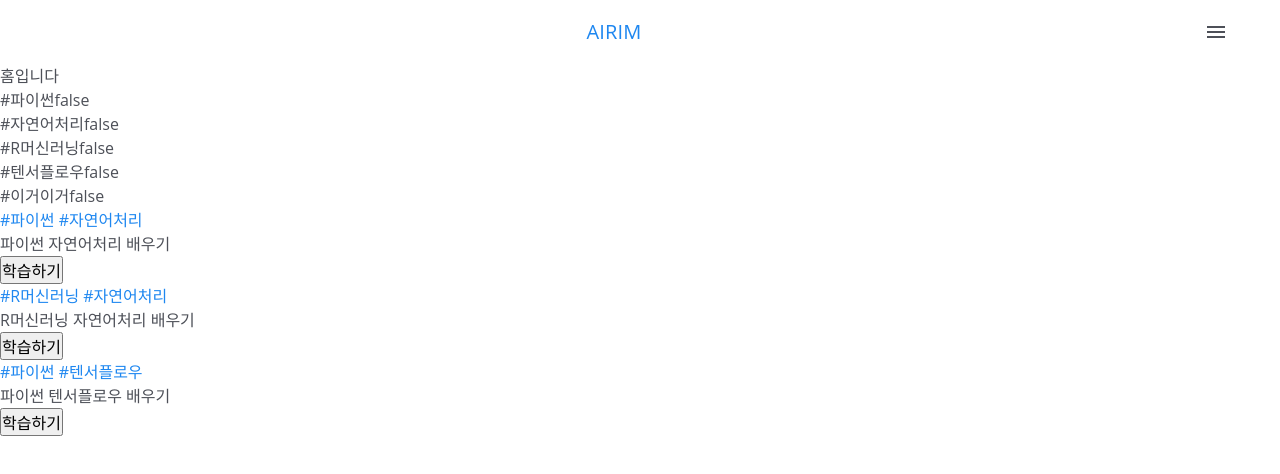
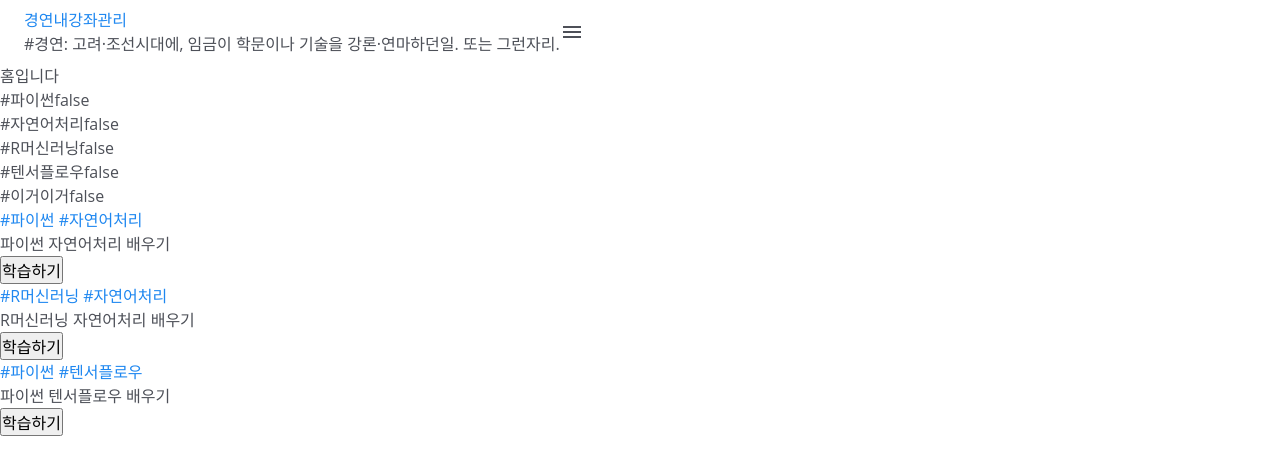
Before and after one commit to syugi/AIRIM, a React app in the folder airim-react/: page / in a window 1280 px wide. Shown: the top 474 px of the page. Built offline with nearby package versions, Linux system fonts and the light colour scheme.

Commit message:
simplity header

```diff
--- a/airim-react/src/components/App.js
+++ b/airim-react/src/components/App.js
@@ -1,7 +1,6 @@
-import React from 'react';
+import React, { useState } from 'react';
 import { createGlobalStyle } from 'styled-components';
 import Main from 'components/Main';
-import Header from 'components/Header';
 import reset from 'styles/reset.scss';
 import utils from 'styles/utils.scss';
 
@@ -15,7 +14,6 @@
   return (
     <div>
       <GlobalStyle />
-      <Header />
       <Main />
     </div>
   );
--- a/airim-react/src/components/DrawerMenu.js
+++ b/airim-react/src/components/DrawerMenu.js
@@ -143,7 +143,7 @@
 
 const DrawerMenu = ({ toggleDrawer }) => {
   const classes = useStyles();
-  const isLogin = false;
+  const isLogin = true;
 
   return (
     <div
--- a/airim-react/src/components/Header.js
+++ b/airim-react/src/components/Header.js
@@ -31,22 +31,31 @@
   </div>
 );
 
-const TitleBar = ({ titleText }) => {
+const TitleBar = ({ title }) => {
   const classes = useStyles();
 
   return (
     <Typography variant="h6" align="center" className={classes.title}>
-      <Link to="/">{titleText}</Link>
+      <Link to="/">{title}</Link>
     </Typography>
   );
 };
 
-const Header = () => {
+const Header = ({ title, isHome }) => {
   const classes = useStyles();
 
-  const isHome = false;
-  const titleText = 'AIRIM';
   const [open, setOpen] = useState(false);
+
+  // const [titleText, setTitleText] = useState('AIRIM');
+  // const [isHome, setIsHome] = useState(false);
+
+  // const handleChangeTitleText = (titleText) => {
+  //   setTitleText(titleText);
+  // };
+
+  // const handleChangeIsHome = (isHome) => {
+  //   setIsHome(isHome);
+  // };
 
   const toggleDrawer = (open) => (event) => {
     if (
@@ -61,9 +70,8 @@
 
   return (
     <div>
-      <div>
       <Toolbar>
-          {isHome ? <HomeTitleBar /> : <TitleBar titleText={titleText} />}
+        {isHome ? <HomeTitleBar /> : <TitleBar title={title} />}
         <IconButton
           edge="start"
           className={classes.menuButton}
@@ -74,7 +82,6 @@
           <MenuIcon />
         </IconButton>
       </Toolbar>
-      </div>
       <Drawer anchor="right" open={open} onClose={toggleDrawer(false)}>
         <DrawerMenu toggleDrawer={toggleDrawer} />
       </Drawer>
--- a/airim-react/src/components/Home.js
+++ b/airim-react/src/components/Home.js
@@ -1,9 +1,11 @@
 import React from 'react';
 import CourseFilterList from 'components/CourseFilterList';
+import Header from 'components/Header';
 
 const Home = () => {
   return (
     <div>
+      <Header isHome />
       <div>홈입니다</div>
       <CourseFilterList />
     </div>
--- a/airim-react/src/components/Instructor.js
+++ b/airim-react/src/components/Instructor.js
@@ -1,9 +1,11 @@
 import React from 'react';
 import CourseList from 'components/InstructorCourseList';
+import Header from 'components/Header';
 
 const Instructor = () => {
   return (
     <div>
+      <Header title={'내강의 관리'} />
       <div>내 강의 페이지입니다</div>
       <CourseList />
     </div>
--- a/airim-react/src/components/Main.js
+++ b/airim-react/src/components/Main.js
@@ -1,11 +1,11 @@
 import React from 'react';
 import { Route, Switch } from 'react-router-dom';
 import Home from 'components/Home';
-import Header from 'components/Header';
 import CourseRoute from 'components/CourseRoute';
 import InstructorRoute from 'components/InstructorRoute';
 
-const Main = () => (
+const Main = (props) => (
+  <div>
     <Switch>
       <Route exact path="/" component={Home} />
       <Route path="/course" component={CourseRoute} />
@@ -20,6 +20,7 @@
         )}
       />
     </Switch>
+  </div>
 );
 
 export default Main;
```
Also changed, not shown: airim-react/src/lib/usePromise.js (added, +24 -0 lines). Lines whose indentation alone changed are shown as unchanged.
